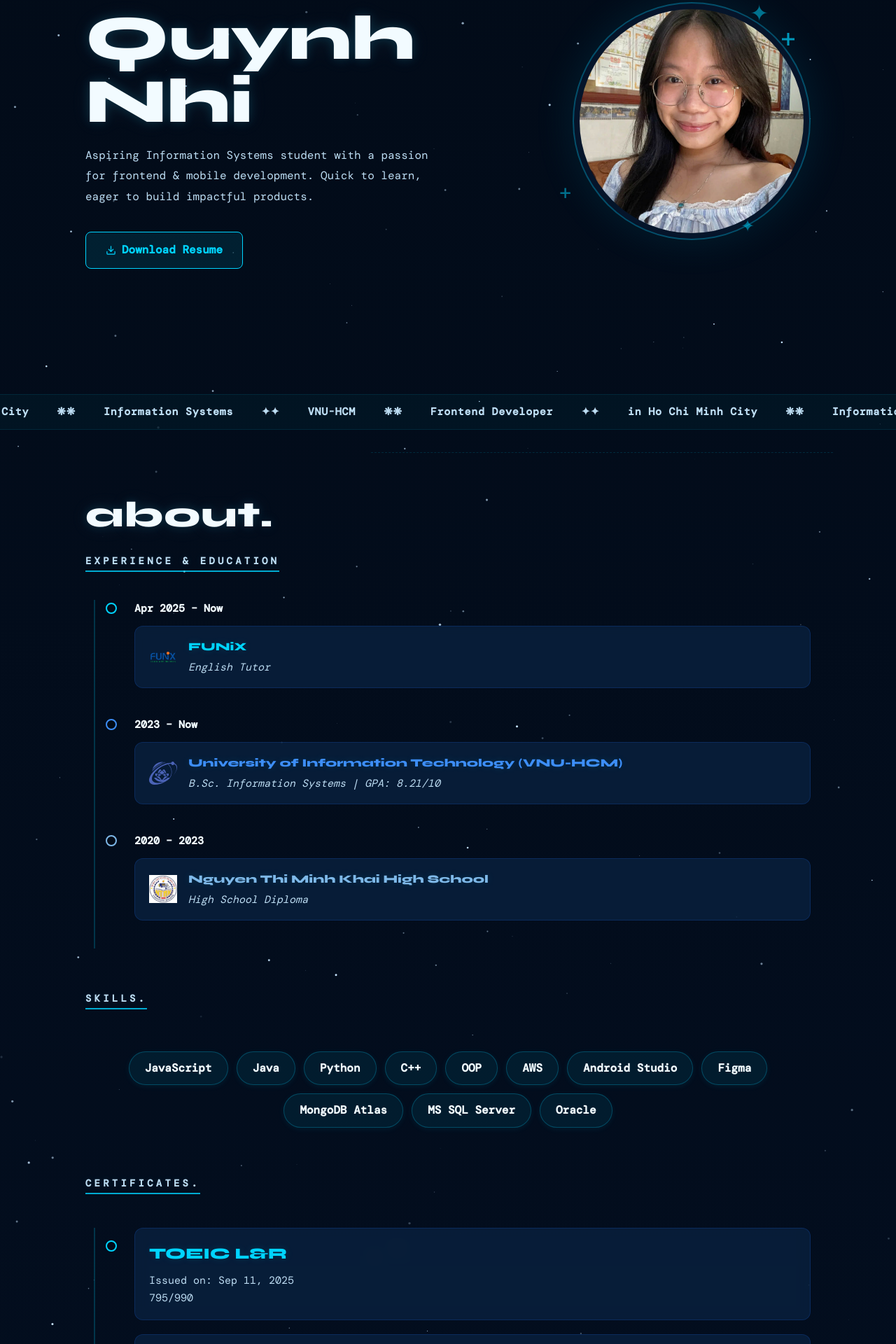
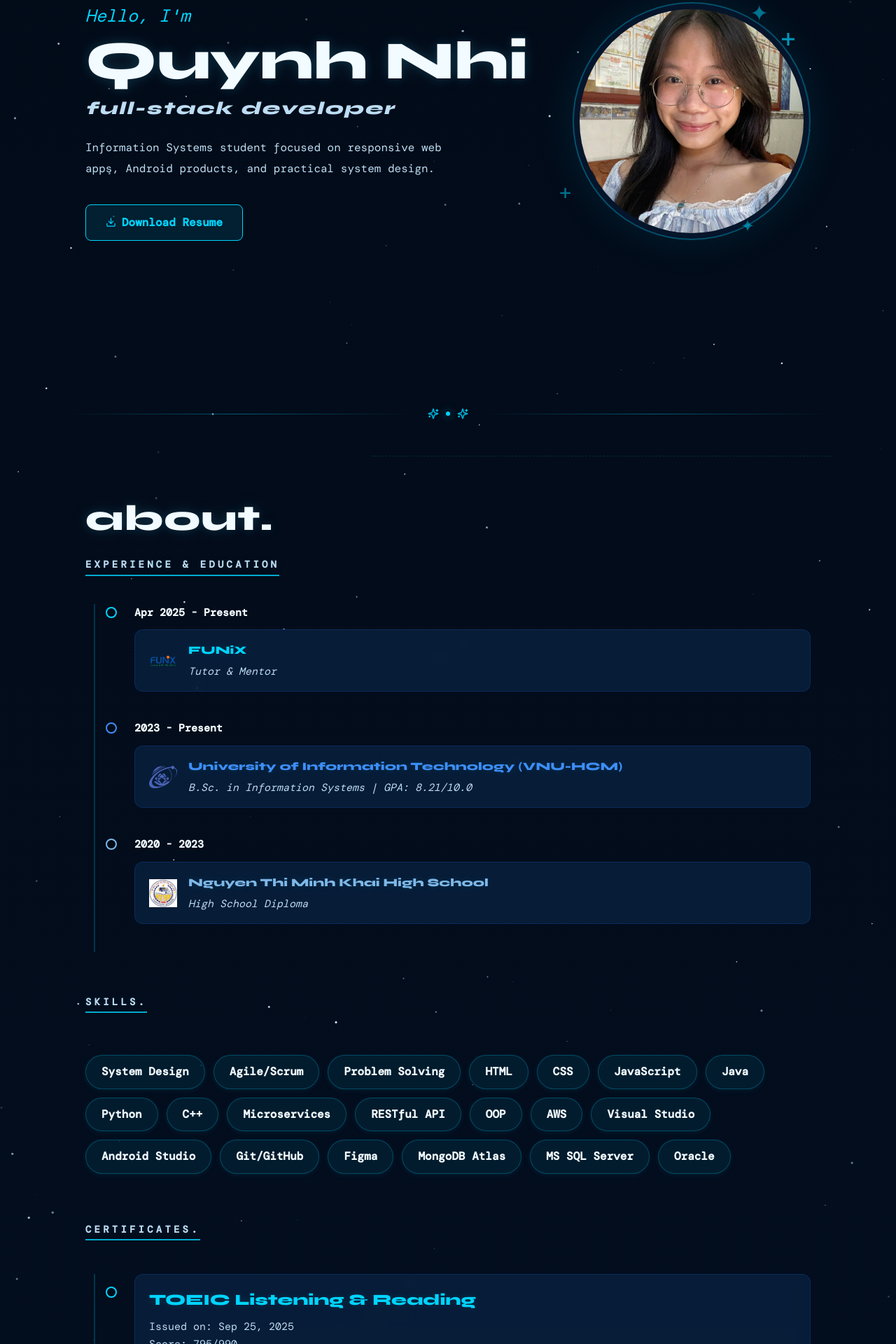
Before and after one commit to quinnie-o3/My-Portfolio, a React (Vite) app: page / in a window 1280 px wide. Shown: the part 237-2157 px from the top of the page at 70% size. Built offline with nearby package versions, Linux system fonts and the light colour scheme; a web font is replaced by a local one.

Commit message:
update skills

```diff
--- a/src/components/About.css
+++ b/src/components/About.css
@@ -25,7 +25,7 @@
   text-shadow: 0 0 12px rgba(0,212,255,0.12);
 }
 .tl-role { font-size:15px; color:var(--soft); font-style:italic; }
-.skills-cloud { display:flex; flex-wrap:wrap; gap:12px; justify-content:center; padding:20px 0; }
+.skills-cloud { display:flex; flex-wrap:wrap; gap:12px; justify-content:flex-start; padding:20px 0; }
 .skill-pill {
   padding:10px 22px; border-radius:50px;
   background:rgba(0,212,255,0.08); border:1px solid rgba(0,212,255,0.25);
--- a/src/components/About.tsx
+++ b/src/components/About.tsx
@@ -1,19 +1,28 @@
 import './About.css'
 
 const timeline = [
-  { period: 'Apr 2025 – Now', name: 'FUNiX', role: 'English Tutor', icon: '/images/about/FUNiX.png', color: '#00d4ff' },
-  { period: '2023 – Now', name: 'University of Information Technology (VNU-HCM)', role: 'B.Sc. Information Systems | GPA: 8.21/10', icon: '/images/about/uit.svg', color: '#3d8ef8' },
-  { period: '2020 – 2023', name: 'Nguyen Thi Minh Khai High School', role: 'High School Diploma', icon: '/images/about/ntmk.png', color: '#7eb8e8' },
+  { period: 'Apr 2025 - Present', name: 'FUNiX', role: 'Tutor & Mentor', icon: '/images/about/FUNiX.png', color: '#00d4ff' },
+  { period: '2023 - Present', name: 'University of Information Technology (VNU-HCM)', role: 'B.Sc. in Information Systems | GPA: 8.21/10.0', icon: '/images/about/uit.svg', color: '#3d8ef8' },
+  { period: '2020 - 2023', name: 'Nguyen Thi Minh Khai High School', role: 'High School Diploma', icon: '/images/about/ntmk.png', color: '#7eb8e8' },
 ]
 
 const skills = [
+  'System Design',
+  'Agile/Scrum',
+  'Problem Solving',
+  'HTML',
+  'CSS',
   'JavaScript',
   'Java',
   'Python',
   'C++',
+  'Microservices',
+  'RESTful API',
   'OOP',
   'AWS',
+  'Visual Studio',
   'Android Studio',
+  'Git/GitHub',
   'Figma',
   'MongoDB Atlas',
   'MS SQL Server',
@@ -22,14 +31,14 @@ const skills = [
 
 const certificates = [
   {
-    name: 'TOEIC L&R',
-    issuedOn: 'Sep 11, 2025',
-    details: '795/990',
+    name: 'TOEIC Listening & Reading',
+    issuedOn: 'Sep 25, 2025',
+    details: 'Score: 795/990',
     href: './images/about/cert-toeic-lr.jpg',
     color: '#00d4ff',
   },
   {
-    name: 'AWS Cloud Architecting',
+    name: 'AWS Academy Graduate - Cloud Architecting',
     issuedOn: 'Apr 27, 2026',
     details: '',
     href: 'https://www.credly.com/badges/6443d5fd-3174-4d00-83a4-f8544c7317b3/print',
--- a/src/components/Hero.css
+++ b/src/components/Hero.css
@@ -4,17 +4,36 @@
   padding-top: 100px; position: relative; z-index: 1;
   max-width: 1100px; margin: 0 auto; padding-left: 32px; padding-right: 32px;
 }
-.hero-left { flex: 1; }
+.hero-left {
+  flex: 1;
+  display: flex;
+  flex-direction: column;
+  align-items: flex-start;
+}
 .hero-hello { font-size: 25px; color: var(--cyan); margin-bottom: 8px; font-style: italic; }
 .hero-name {
   font-family: 'Syne',sans-serif; font-weight: 900;
-  font-size: clamp(3.5rem,7vw,6rem); line-height: 1;
-  color: var(--text); margin-bottom: 16px;
+  font-size: clamp(2.35rem,6vw,5.1rem); line-height: 0.95;
+  color: var(--text); margin-bottom: 10px;
   text-decoration: none; text-decoration-color: var(--cyan);
   text-underline-offset: 8px;
   text-shadow: 0 0 16px rgba(0,212,255,0.16), 0 0 30px rgba(189,221,243,0.08);
+  white-space: nowrap;
 }
-.hero-bio { font-size: 16px; color: var(--soft); line-height: 1.85; max-width: 520px; margin-bottom: 36px; }
+.hero-role {
+  font-family: 'Syne',sans-serif;
+  font-size: clamp(1.15rem,2.3vw,1.6rem);
+  font-style: italic;
+  font-weight: 800;
+  letter-spacing: 0.08em;
+  color: var(--soft);
+  margin: 0 0 20px;
+  text-align: left;
+}
+.hero-bio {
+  font-size: 16px; color: var(--soft); line-height: 1.85;
+  max-width: 540px; margin-bottom: 36px;
+}
 .hero-btn {
   display: inline-flex; align-items: center; gap: 8px;
   background: rgba(0,212,255,0.1); border: 1px solid var(--cyan);
@@ -42,4 +61,10 @@
 .deco2{top:20px;right:20px;font-size:2.5rem;opacity:.7;}
 .deco3{bottom:40px;left:-20px;font-size:2rem;}
 .deco4{bottom:0;right:80px;}
-@media(max-width:768px){.hero{flex-direction:column;text-align:center;}.hero-avatar-ring{width:240px;height:240px;}.hero-bio{margin:0 auto 36px;}}
+@media(max-width:768px){
+  .hero{flex-direction:column;text-align:center;padding-left:24px;padding-right:24px;}
+  .hero-left{align-items:center;}
+  .hero-role{text-align:center;}
+  .hero-avatar-ring{width:240px;height:240px;}
+  .hero-bio{margin:0 auto 36px;}
+}
--- a/src/components/Hero.tsx
+++ b/src/components/Hero.tsx
@@ -7,9 +7,10 @@ export default function Hero() {
       <div className="hero-left">
         <p className="hero-hello">Hello, I'm</p>
         <h1 className="hero-name">Quynh Nhi</h1>
+        <p className="hero-role">full-stack developer</p>
         <p className="hero-bio">
-          Aspiring Information Systems student with a passion for frontend &amp; mobile development.
-          Quick to learn, eager to build impactful products.
+          Information Systems student focused on responsive web apps, Android products, and
+          practical system design.
         </p>
         <a href="./Resume_NguyenThiQuynhNhi.pdf" download className="hero-btn">
           <Download size={15} /> Download Resume
--- a/src/components/Marquee.css
+++ b/src/components/Marquee.css
@@ -1,14 +1,35 @@
 .marquee-wrap {
-  overflow: hidden;
-  background: rgba(0,212,255,0.04);
-  border-top: 1px solid rgba(0,212,255,0.1);
-  border-bottom: 1px solid rgba(0,212,255,0.1);
-  padding: 12px 0;
-  position: relative; z-index: 1;
+  display: flex;
+  align-items: center;
+  gap: 16px;
+  width: min(1100px, calc(100% - 64px));
+  margin: 12px auto;
+  color: rgba(0,212,255,0.82);
+  position: relative;
+  z-index: 1;
 }
-.marquee-track {
-  display: flex; gap: 40px; width: max-content;
-  animation: marquee-scroll 30s linear infinite;
+
+.marquee-line {
+  flex: 1;
+  height: 1px;
+  background: linear-gradient(90deg, rgba(0,212,255,0), rgba(0,212,255,0.4), rgba(0,212,255,0));
 }
-.marquee-item { font-size: 15px; font-weight: 700; color: var(--soft); white-space: nowrap; letter-spacing: .05em; }
-@keyframes marquee-scroll { from{transform:translateX(0)} to{transform:translateX(-50%)} }
+
+.marquee-center {
+  display: inline-flex;
+  align-items: center;
+  gap: 10px;
+  padding: 8px 0;
+}
+
+.marquee-dot {
+  width: 6px;
+  height: 6px;
+  border-radius: 999px;
+  background: var(--cyan);
+  box-shadow: 0 0 12px rgba(0,212,255,0.6);
+}
+
+@media(max-width:768px){
+  .marquee-wrap{width:calc(100% - 48px);gap:12px;}
+}
--- a/src/components/Marquee.tsx
+++ b/src/components/Marquee.tsx
@@ -1,15 +1,16 @@
+import { Sparkles } from 'lucide-react'
 import './Marquee.css'
 
-const items = ['Frontend Developer', '✦✦', 'in Ho Chi Minh City', '❋❋', 'Information Systems', '✦✦', 'VNU-HCM', '❋❋']
-
 export default function Marquee() {
-  const all = [...items, ...items, ...items, ...items]
-
   return (
-    <div className="marquee-wrap">
-      <div className="marquee-track">
-        {all.map((t, i) => <span key={i} className="marquee-item">{t}</span>)}
+    <div className="marquee-wrap" aria-hidden="true">
+      <span className="marquee-line" />
+      <div className="marquee-center">
+        <Sparkles size={16} strokeWidth={2.4} />
+        <span className="marquee-dot" />
+        <Sparkles size={16} strokeWidth={2.4} />
       </div>
+      <span className="marquee-line" />
     </div>
   )
 }
--- a/src/components/Projects.css
+++ b/src/components/Projects.css
@@ -27,8 +27,16 @@
   font-size:26px;
   font-weight:900;
   color:var(--cyan);
-  margin-bottom:8px;
+  margin-bottom:6px;
   text-shadow: 0 0 14px rgba(0,212,255,0.16);
+}
+.proj-meta {
+  font-size: 13px;
+  font-weight: 700;
+  letter-spacing: 0.08em;
+  text-transform: uppercase;
+  color: var(--soft);
+  margin-bottom: 12px;
 }
 .proj-desc { font-size:15px; color:var(--soft); line-height:1.8; margin-bottom:14px; }
 .proj-tags { display:flex; flex-wrap:wrap; gap:8px; margin-bottom:14px; }
--- a/src/components/Projects.tsx
+++ b/src/components/Projects.tsx
@@ -2,19 +2,24 @@ import { useState } from 'react'
 import { ChevronLeft, ChevronRight, ExternalLink } from 'lucide-react'
 import './Projects.css'
 
-// Put project thumbnails in /public/images/projects and set each thumb path here.
 const projects = [
   {
     title: 'MyHealthCare',
-    tags: ['#JavaScript', '#HTML/CSS', '#Figma', '#PostgreSQL'],
-    desc: 'Hospital management web app — patients book appointments, doctors manage schedules.',
-    url: 'https://myhealthcareme.vercel.app/', thumb: './images/projects/prj_myhealthcare.png',
+    period: 'Oct 2025',
+    role: 'Frontend Developer',
+    tags: ['JavaScript', 'HTML/CSS', 'Figma', 'PostgreSQL', 'Vercel'],
+    desc: 'Hospital management web app for appointment booking and doctor schedule management, built with responsive interfaces from Figma designs.',
+    url: 'https://myhealthcareme.vercel.app/',
+    thumb: './images/projects/prj_myhealthcare.png',
   },
   {
     title: 'Conscia',
-    tags: ['#Java', '#AndroidStudio', '#Retrofit', '#Figma'],
-    desc: 'Android app tracking real-time app usage with smart digital wellness notifications.',
-    url: '', thumb: './images/projects/prj_conscia.png',
+    period: 'Mar 2026',
+    role: 'Android Developer',
+    tags: ['Java', 'Android Studio', 'MongoDB Atlas', 'Figma', 'Render', 'OOP'],
+    desc: 'App usage and intent tracking application with real-time screen time analytics, warning alerts, and scalable background processing.',
+    url: '',
+    thumb: './images/projects/prj_conscia.png',
   },
 ]
 
@@ -34,26 +39,46 @@ export default function Projects() {
         <h2 className="sec-title">projects.</h2>
       </div>
       <div className="carousel">
-        <button className="carousel-btn" onClick={prev}><ChevronLeft size={20} /></button>
+        <button className="carousel-btn" onClick={prev}>
+          <ChevronLeft size={20} />
+        </button>
         <div className="carousel-track">
           {visible.map((p, i) => (
             <div key={i} className="proj-card">
               <div className="proj-thumb">
-                {p.thumb
-                  ? <img src={p.thumb} alt={p.title} />
-                  : <div className="proj-thumb-empty"><span>Add thumbnail</span></div>
-                }
+                {p.thumb ? (
+                  <img src={p.thumb} alt={p.title} />
+                ) : (
+                  <div className="proj-thumb-empty">
+                    <span>Add thumbnail</span>
+                  </div>
+                )}
               </div>
               <div className="proj-body">
                 <h3 className="proj-title">{p.title}</h3>
+                <p className="proj-meta">
+                  {p.period} | {p.role}
+                </p>
                 <p className="proj-desc">{p.desc}</p>
-                <div className="proj-tags">{p.tags.map((t) => <span key={t} className="proj-tag">{t}</span>)}</div>
-                {p.url && <a href={p.url} target="_blank" rel="noreferrer" className="proj-link"><ExternalLink size={13} /> View Live</a>}
+                <div className="proj-tags">
+                  {p.tags.map((t) => (
+                    <span key={t} className="proj-tag">
+                      {t}
+                    </span>
+                  ))}
+                </div>
+                {p.url && (
+                  <a href={p.url} target="_blank" rel="noreferrer" className="proj-link">
+                    <ExternalLink size={13} /> View Live
+                  </a>
+                )}
               </div>
             </div>
           ))}
         </div>
-        <button className="carousel-btn" onClick={next}><ChevronRight size={20} /></button>
+        <button className="carousel-btn" onClick={next}>
+          <ChevronRight size={20} />
+        </button>
       </div>
     </section>
   )
```
Also changed, not shown: 1 other file (tests, documents, lock files or other folders).
